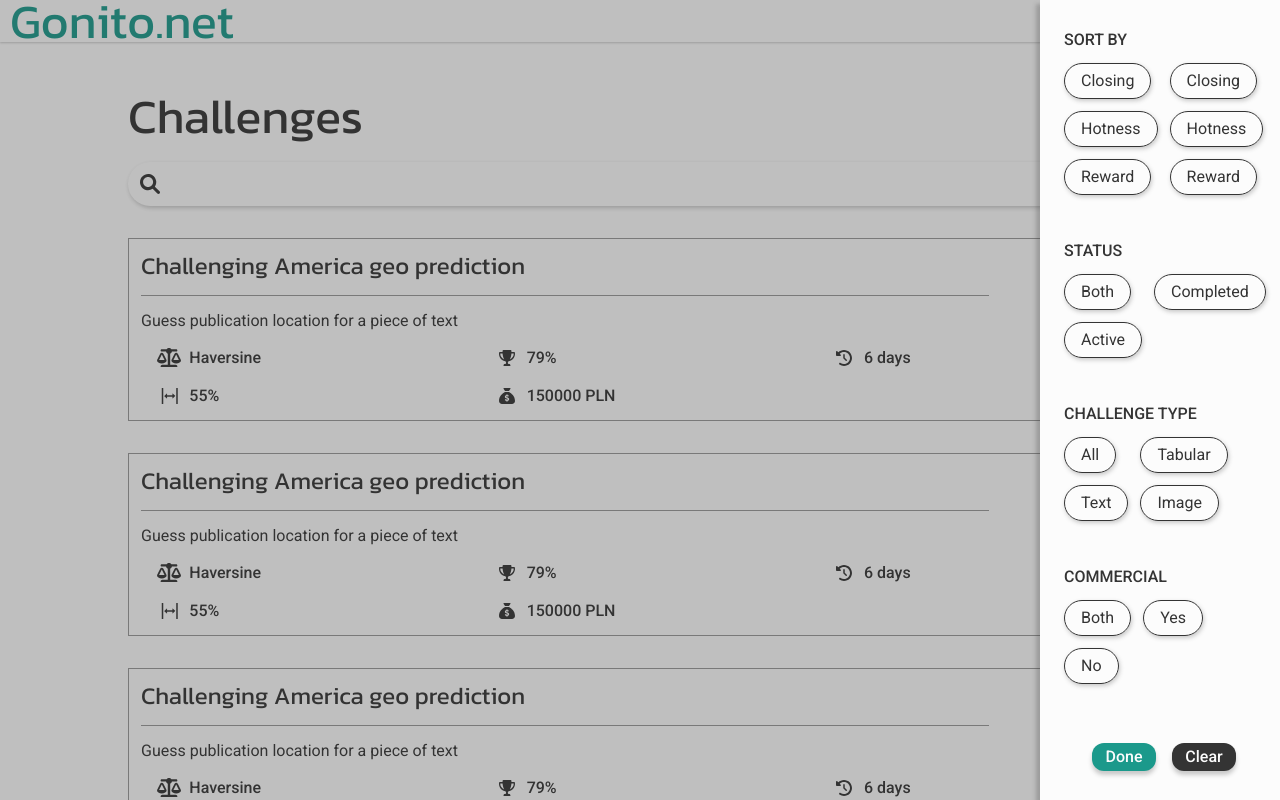
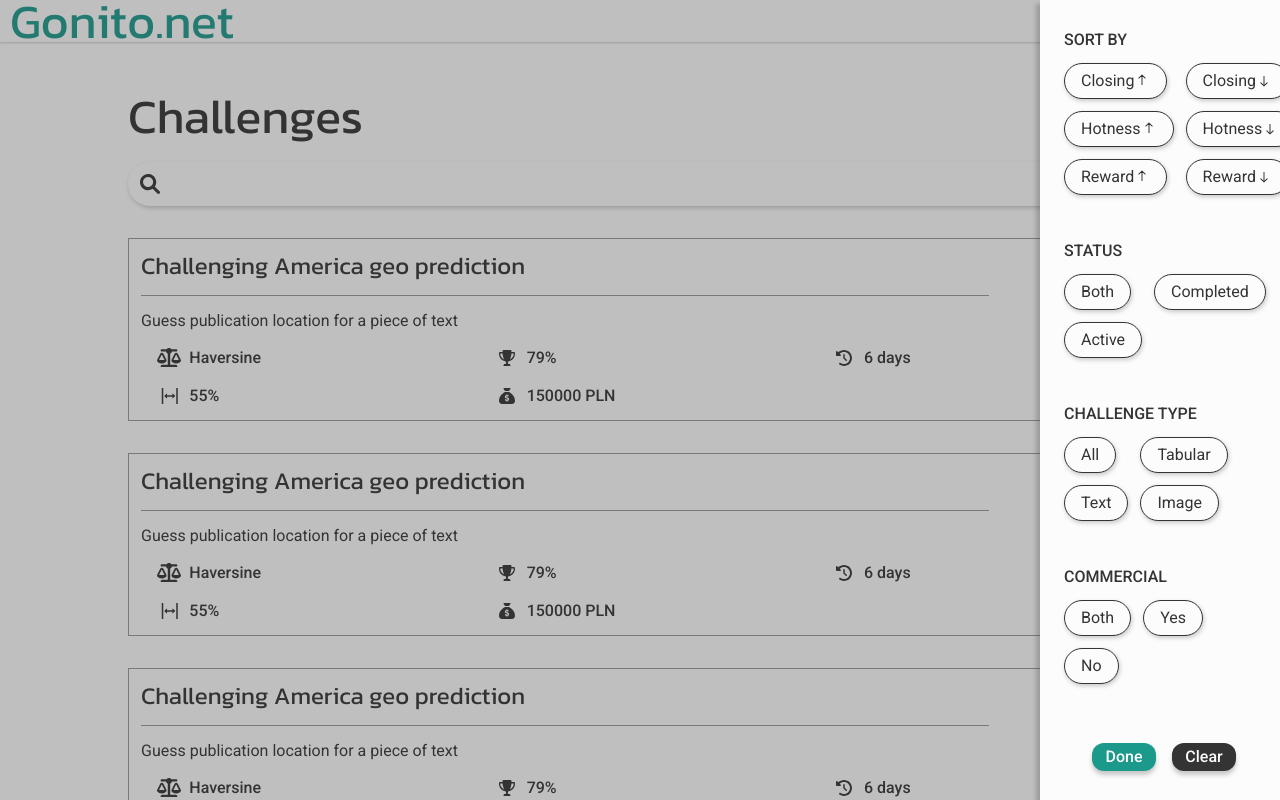
Before and after one commit to amu-cai/amueval-frontend, a React (Create React App) app: page /challenges in a window 1280 px wide. Both pictures are taken after a click on the button 1133 px from the left and 184 px from the top of the page. Shown: the top 800 px of the page. Built offline with nearby package versions, Linux system fonts and the light colour scheme.

Commit message:
refactor filters logic

```diff
--- a/src/components/elements/Filter.js
+++ b/src/components/elements/Filter.js
@@ -1,24 +1,26 @@
 import React from "react";
 import styled from "styled-components";
-import {Body} from "../../utils/fonts";
+import {FlexRow} from "../../utils/containers";
 
-const FilterStyle = styled(Body)`
-  display: flex;
-  justify-content: center;
-  align-items: center;
+const FilterStyle = styled(FlexRow)`
   width: fit-content;
   height: 36px;
   padding: 8px 16px;
   border-radius: 32px;
   border: 1px solid ${({theme}) => theme.colors.dark};
   box-shadow: ${({theme}) => theme.shadow};
-  gap: 8px;
   cursor: pointer;
+  color: ${({theme, active}) => active ? theme.colors.white : theme.colors.dark};
+  background-color: ${({theme, active}) => active ? theme.colors.darj : theme.colors.white};
+
+  * {
+    cursor: pointer;
+  }
 `;
 
 const Filter = (props) => {
     return (
-        <FilterStyle as='button'>
+        <FilterStyle as='button' active={props.active}>
             {props.children}
         </FilterStyle>
     );
--- a/src/components/elements/FiltersMenu.js
+++ /dev/null
@@ -1,123 +0,0 @@
-import React from "react";
-import {FlexColumn, FlexRow, Grid, TransBack} from "../../utils/containers";
-import Button from "./Button";
-import theme from "../../utils/theme";
-import styled from "styled-components";
-import {Medium} from "../../utils/fonts";
-import Filter from "./Filter";
-
-const FiltersMenuStyle = styled(FlexColumn)`
-  position: fixed;
-  top: 0;
-  right: 0;
-  overflow-y: scroll;
-  width: 240px;
-  height: 100vh;
-  justify-content: space-around;
-  @media (max-height: 626px) {
-    justify-content: flex-start;
-  }
-  padding: 14px 16px 14px 24px;
-  box-shadow: ${({theme}) => theme.filtersShadow};
-  background-color: ${({theme}) => theme.colors.white};
-  transition: transform 0.5s ease-in-out;
-  z-index: 3;
-`;
-
-const FiltersMenu = (props) => {
-    return (
-        <>
-            <TransBack backgroundColor={theme.colors.dark03} translateX={props.translateX}
-                       opacity={props.opacity} onClick={props.toggleFiltersMenu}/>
-            <FiltersMenuStyle translateX={props.translateX} gap='16px'>
-                <FlexColumn width='200px' alignmentX='flex-start' gap='12px'>
-                    <Medium as='p' textTransform='uppercase'>
-                        Sort by
-                    </Medium>
-                    <Grid gridTemplateColumns='auto auto' gridGap='12px'>
-                        <Filter>
-                            Closing
-                        </Filter>
-                        <Filter>
-                            Closing
-                        </Filter>
-                        <Filter>
-                            Hotness
-                        </Filter>
-                        <Filter>
-                            Hotness
-                        </Filter>
-                        <Filter>
-                            Reward
-                        </Filter>
-                        <Filter>
-                            Reward
-                        </Filter>
-                    </Grid>
-                </FlexColumn>
-                <FlexColumn width='200px' alignmentX='flex-start' gap='12px'>
-                    <Medium as='p' textTransform='uppercase'>
-                        Status
-                    </Medium>
-                    <Grid gridTemplateColumns='auto auto' gridGap='12px'>
-                        <Filter>
-                            Both
-                        </Filter>
-                        <Filter>
-                            Completed
-                        </Filter>
-                        <Filter>
-                            Active
-                        </Filter>
-                    </Grid>
-                </FlexColumn>
-                <FlexColumn width='200px' alignmentX='flex-start' gap='12px'>
-                    <Medium as='p' textTransform='uppercase'>
-                        Challenge type
-                    </Medium>
-                    <Grid gridTemplateColumns='auto auto' gridGap='12px'>
-                        <Filter>
-                            All
-                        </Filter>
-                        <Filter>
-                            Tabular
-                        </Filter>
-                        <Filter>
-                            Text
-                        </Filter>
-                        <Filter>
-                            Image
-                        </Filter>
-                    </Grid>
-                </FlexColumn>
-                <FlexColumn width='200px' alignmentX='flex-start' gap='12px'>
-                    <Medium as='p' textTransform='uppercase'>
-                        Commercial
-                    </Medium>
-                    <Grid gridTemplateColumns='auto auto' gridGap='12px'>
-                        <Filter>
-                            Both
-                        </Filter>
-                        <Filter>
-                            Yes
-                        </Filter>
-                        <Filter>
-                            No
-                        </Filter>
-                    </Grid>
-                </FlexColumn>
-                <FlexRow gap='16px' margin='14px 0 0 0'>
-                    <Button as='button' width='64px' height='28px'>
-                        Done
-                    </Button>
-                    <Button as='button' width='64px' height='28px'
-                            backgroundColor={theme.colors.dark}>
-                        Clear
-                    </Button>
-                </FlexRow>
-            </FiltersMenuStyle>
-        </>
-    );
-}
-
-export default FiltersMenu;
--- /dev/null
+++ b/src/components/elements/FiltersMenu/FiltersMenu.js
@@ -0,0 +1,51 @@
+import React from "react";
+import {FlexColumn, FlexRow, TransBack} from "../../../utils/containers";
+import Button from "../Button";
+import theme from "../../../utils/theme";
+import styled from "styled-components";
+import FilterBy from "../../sections/FilterBy";
+import filterOptions from "./filterOptions";
+
+const FiltersMenuStyle = styled(FlexColumn)`
+  position: fixed;
+  top: 0;
+  right: 0;
+  overflow-y: scroll;
+  width: 240px;
+  height: 100vh;
+  justify-content: space-around;
+  @media (max-height: 626px) {
+    justify-content: flex-start;
+  }
+  padding: 14px 16px 14px 24px;
+  box-shadow: ${({theme}) => theme.filtersShadow};
+  background-color: ${({theme}) => theme.colors.white};
+  transition: transform 0.5s ease-in-out;
+  z-index: 3;
+`;
+
+const FiltersMenu = (props) => {
+    return (
+        <>
+            <TransBack backgroundColor={theme.colors.dark03} translateX={props.translateX}
+                       opacity={props.opacity} onClick={props.toggleFiltersMenu}/>
+            <FiltersMenuStyle translateX={props.translateX} gap='16px'>
+                <FilterBy header='Sort by' options={filterOptions[0]}/>
+                <FilterBy header='Status' options={filterOptions[1]}/>
+                <FilterBy header='Challenge type' options={filterOptions[2]}/>
+                <FilterBy header='Commercial' options={filterOptions[3]}/>
+                <FlexRow gap='16px' margin='14px 0 0 0'>
+                    <Button as='button' width='64px' height='28px'>
+                        Done
+                    </Button>
+                    <Button as='button' width='64px' height='28px'
+                            backgroundColor={theme.colors.dark}>
+                        Clear
+                    </Button>
+                </FlexRow>
+            </FiltersMenuStyle>
+        </>
+    );
+}
+
+export default FiltersMenu;
--- /dev/null
+++ b/src/components/elements/FiltersMenu/filterOptions.js
@@ -0,0 +1,66 @@
+const filterOptions = [
+    [
+        {
+            name: 'Closing',
+            sort: true,
+        },
+        {
+            name: 'Closing',
+            sort: true,
+            rotate: '180deg'
+        },
+        {
+            name: 'Hotness',
+            sort: true,
+        },
+        {
+            name: 'Hotness',
+            sort: true,
+            rotate: '180deg'
+        },
+        {
+            name: 'Reward',
+            sort: true,
+        },
+        {
+            name: 'Reward',
+            sort: true,
+            rotate: '180deg'
+        }
+    ], [
+        {
+            name: 'Both'
+        },
+        {
+            name: 'Completed'
+        },
+        {
+            name: 'Active'
+        },
+    ], [
+        {
+            name: 'All'
+        },
+        {
+            name: 'Tabular'
+        },
+        {
+            name: 'Text'
+        },
+        {
+            name: 'Image'
+        },
+    ], [
+        {
+            name: 'Both'
+        },
+        {
+            name: 'Yes'
+        },
+        {
+            name: 'No'
+        },
+    ]
+];
+
+export default filterOptions;
--- /dev/null
+++ b/src/components/elements/FiltersMenu/index.js
@@ -0,0 +1 @@
+export {default} from './FiltersMenu';
--- /dev/null
+++ b/src/components/sections/FilterBy.js
@@ -0,0 +1,39 @@
+import React from "react";
+import {FlexColumn, Grid, Svg} from "../../utils/containers";
+import Filter from "../elements/Filter";
+import {Body, Medium} from "../../utils/fonts";
+import arrow from "../../assets/arrow.svg";
+
+const FilterBy = (props) => {
+
+    const renderFilterOptions = () => {
+        return (
+            props.options.map((option, index) => {
+                return (
+                    <Filter key={`filter_option-${index}`}>
+                        <Body>
+                            {option.name}
+                        </Body>
+                        {option.sort ?
+                            <Svg src={arrow} rotate={option.rotate ? option.rotate : '0'}
+                                 margin={option.rotate ? '2px 0 0 0' : '0 0 2px 0'}/>
+                            : ''}
+                    </Filter>
+                );
+            })
+        );
+    }
+
+    return (
+        <FlexColumn width='200px' alignmentX='flex-start' gap='12px'>
+            <Medium as='p' textTransform='uppercase'>
+                {props.header}
+            </Medium>
+            <Grid gridTemplateColumns='auto auto' gridGap='12px'>
+                {renderFilterOptions()}
+            </Grid>
+        </FlexColumn>
+    );
+}
+
+export default FilterBy;
--- a/src/pages/Challenges.js
+++ b/src/pages/Challenges.js
@@ -53,7 +53,7 @@ const Challenges = () => {
         return (
             challenges.slice(n, n + ELEMENTS_PER_PAGE).map((challenge, index) => {
                 return (
-                    <MiniChallenge key={index} title={challenge.title} type={challenge.type}
+                    <MiniChallenge key={`challenge-${index}`} title={challenge.title} type={challenge.type}
                                    describe={challenge.describe} metric={challenge.metric}
                                    bestScore={challenge.bestScore} baseline={challenge.baseline}
                                    prize={challenge.prize} timeLeft={challenge.timeLeft}/>
--- a/src/utils/containers.js
+++ b/src/utils/containers.js
@@ -51,6 +51,7 @@ const Svg = styled(Container)`
   mask: url(${({src}) => src}) no-repeat center;
   width: ${({width}) => width ? width : '16px'};
   height: ${({height}) => height ? height : '16px'};
+  transform: rotate(${({rotate}) => rotate ? rotate : '0'});
 `;
 
 const TransBack = styled(FlexRow)`
```
